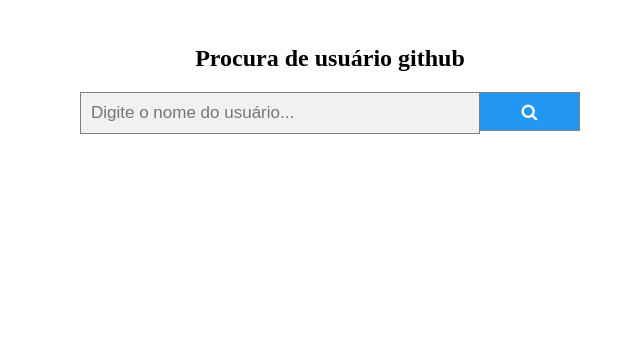
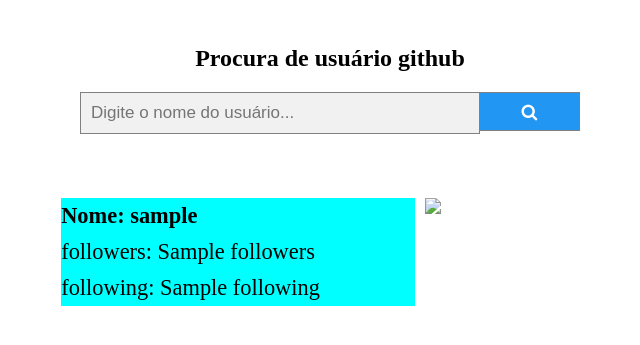
Before and after one commit to Rubensrvsc/githubprofiles, a Django app: template appprofiles/templates/index.html in a window 1280 px wide. Shown: the part 120-465 px from the top of the page, without its empty margins (310-950 px from the left). Run offline with Django 3.2, Linux system fonts and the light colour scheme; the template is opened without the code that fills it: most values are stand-ins (such as "Sample title", 1, 10 or a date in 2020); some web fonts are replaced.

Commit message:
style: apresentaçao da procura por usuario

```diff
--- a/appprofiles/static/styles/index.css
+++ b/appprofiles/static/styles/index.css
@@ -90,3 +90,32 @@
     clear: both;
     display: table;
   }
+
+  /*Card*/
+
+.container {
+  margin-top: 5%;
+  display: flex;
+  width: 70%;
+}
+
+.colum {
+  flex-direction: column;
+  margin-right: 10px;
+  flex: 1;
+  padding-left: 20%;
+}
+
+.colum div {
+  background-color: aqua;
+  font-size: 1.4rem;
+  padding: 5px 0;
+}
+
+.card {
+  margin-left: 10px
+}
+
+.image {
+  flex: 1;
+}
--- a/appprofiles/templates/index.html
+++ b/appprofiles/templates/index.html
@@ -30,5 +30,38 @@
         </form>
       </div>
 
+      <!---
+      <div class="card">
+
+        <div class="foto">
+          <img src={{repositorio.avatar_url}} alt="Avatar" style="width:100%">
+        </div>
+
+        <div class="container">
+          <h4><b>Nome: {{repositorio.login}}</b></h4>
+          <p>followers: {{repositorio.followers}}</p>
+          <p>following: {{repositorio.following}}</p>
+        </div>
+      </div>
+      --->
+
+      <div class="container">
+        <div class="colum">
+          <div>
+            <h4><b>Nome: {{repositorio.login}}</b></h4>
+          </div>
+          <div>
+            <p>followers: {{repositorio.followers}}</p>
+          </div>
+          <div>
+            <p>following: {{repositorio.following}}</p>
+          </div>
+        </div>
+        <div class="image">
+          <img src={{repositorio.avaar_url}}>
+        </div>
+
+      </div>
+
     </body>
 </html>
```
